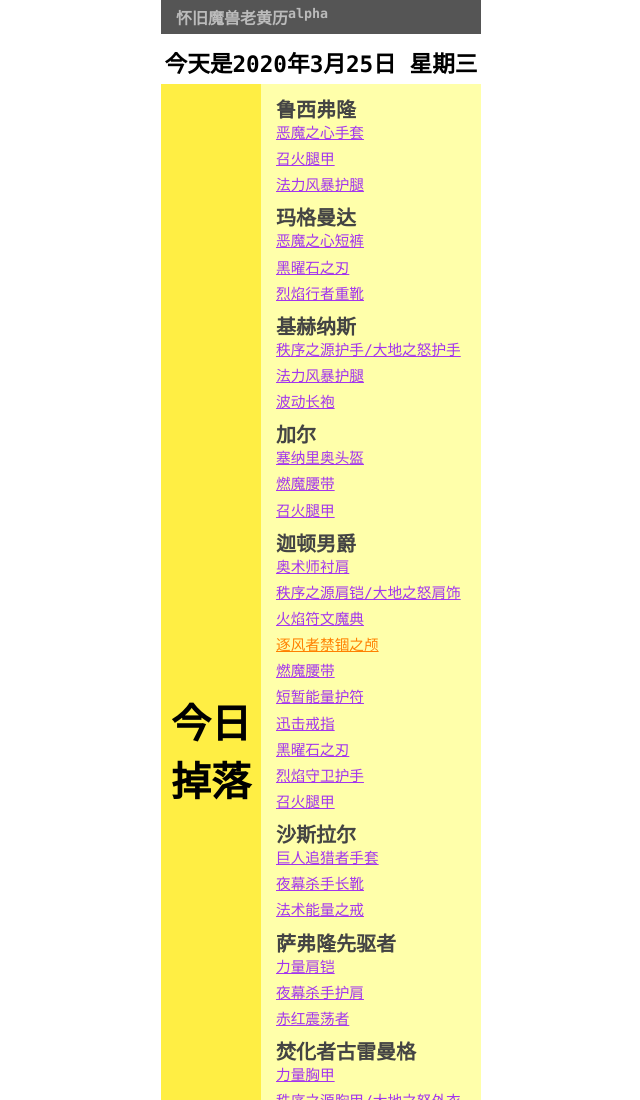
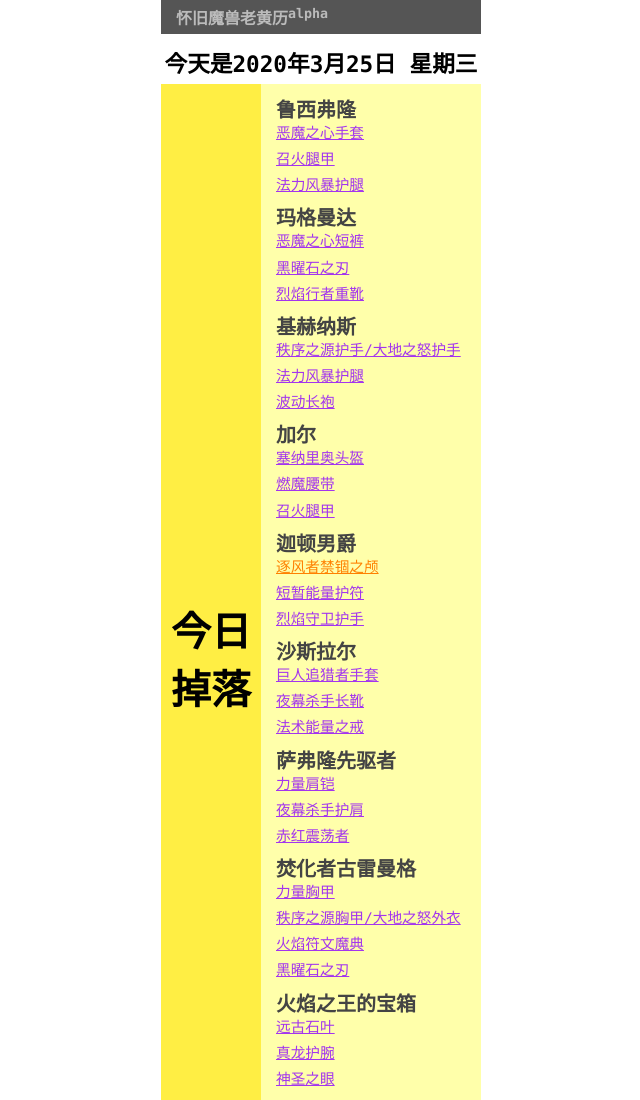
Before and after one commit to beck0505/beck0505.github.io, a plain HTML site: page index.html in a window 1280 px wide. Shown: the top 1100 px of the page, without its empty margins (319-959 px from the left). Drawn offline with Linux system fonts and the light colour scheme.

Commit message:
修改迦顿男爵掉落数量

```diff
--- a/index.html
+++ b/index.html
@@ -154,7 +154,7 @@ var mc_drops = [
 	]},
 	{
 		boss:"迦顿男爵",
-		num_drops: 10,
+		num_drops: 3,
 		items:[
 			{name: '<div><a class="q4" href="">奥术师衬肩</a></div>'},
 			{name: '<div><a class="q4" href="">魔法导师的封印</a></div>'},
```
